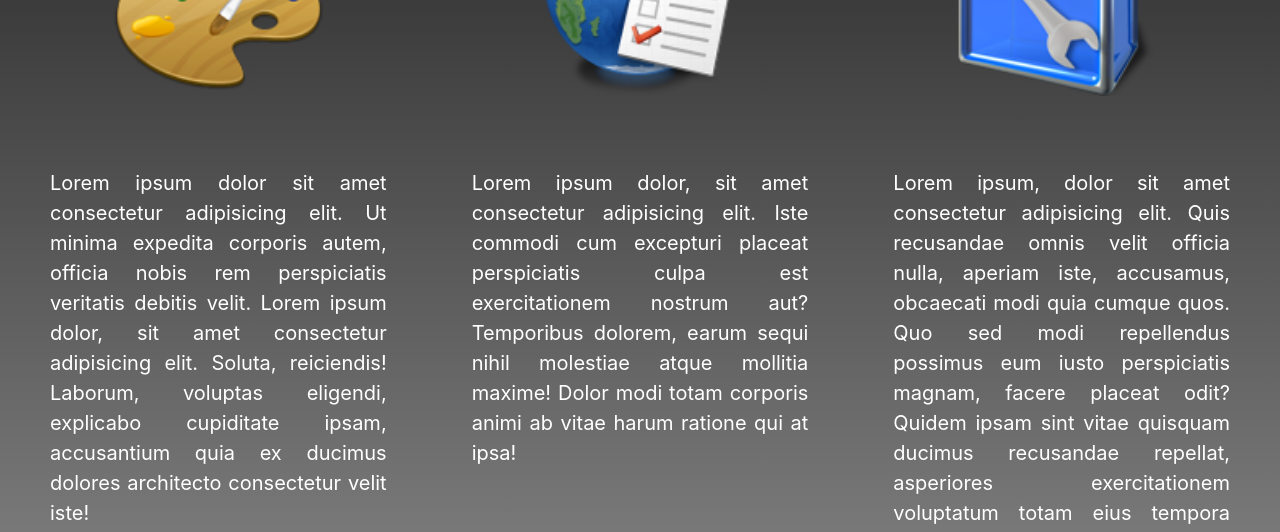
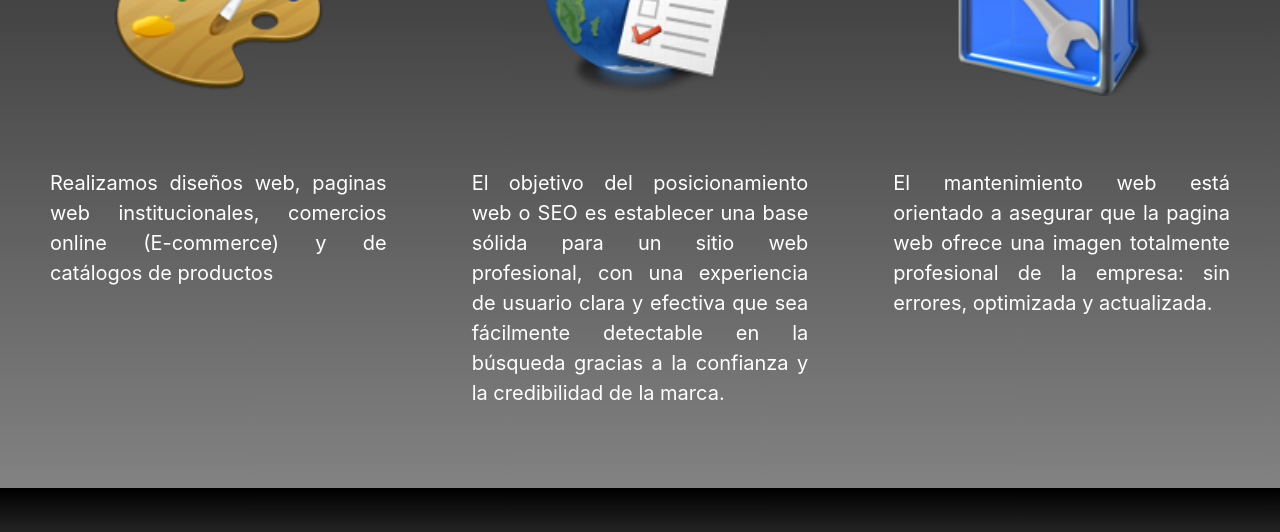
Before and after one commit to DebMS/ProyectoCoder, a website: page html/servicios.html in a window 1280 px wide. Shown: the part 516-1048 px from the top of the page. Drawn offline with nearby package versions, Linux system fonts and the light colour scheme.

Commit message:
agregando contenido a parrafos de servicios

```diff
--- a/html/servicios.html
+++ b/html/servicios.html
@@ -72,35 +72,27 @@
         <h3 class="h3">Diseño de Páginas Web</h3>
         <img class="diseño" src="../images/design.png" alt="" />
         <p class="parrafo1">
-          Lorem ipsum dolor sit amet consectetur adipisicing elit. Ut minima
-          expedita corporis autem, officia nobis rem perspiciatis veritatis
-          debitis velit. Lorem ipsum dolor, sit amet consectetur adipisicing
-          elit. Soluta, reiciendis! Laborum, voluptas eligendi, explicabo
-          cupiditate ipsam, accusantium quia ex ducimus dolores architecto
-          consectetur velit iste!
+          Realizamos diseños web, paginas web institucionales, comercios online
+          (E-commerce) y de catálogos de productos
         </p>
       </div>
       <div class="box2">
         <h3 class="h3">Posicionamiento SEO</h3>
         <img class="posicionamiento" src="/images/posicionamiento.png" alt="" />
         <p class="parrafo2">
-          Lorem ipsum dolor, sit amet consectetur adipisicing elit. Iste commodi
-          cum excepturi placeat perspiciatis culpa est exercitationem nostrum
-          aut? Temporibus dolorem, earum sequi nihil molestiae atque mollitia
-          maxime! Dolor modi totam corporis animi ab vitae harum ratione qui at
-          ipsa!
+          El objetivo del posicionamiento web o SEO es establecer una base
+          sólida para un sitio web profesional, con una experiencia de usuario
+          clara y efectiva que sea fácilmente detectable en la búsqueda gracias
+          a la confianza y la credibilidad de la marca.
         </p>
       </div>
       <div class="box3">
         <h3 class="h3">Mantenimiento</h3>
         <img class="mantenimiento" src="/images/mantenimiento.png" alt="" />
         <p class="parrafo3">
-          Lorem ipsum, dolor sit amet consectetur adipisicing elit. Quis
-          recusandae omnis velit officia nulla, aperiam iste, accusamus,
-          obcaecati modi quia cumque quos. Quo sed modi repellendus possimus eum
-          iusto perspiciatis magnam, facere placeat odit? Quidem ipsam sint
-          vitae quisquam ducimus recusandae repellat, asperiores exercitationem
-          voluptatum totam eius tempora delectus illum.
+          El mantenimiento web está orientado a asegurar que la pagina web
+          ofrece una imagen totalmente profesional de la empresa: sin errores,
+          optimizada y actualizada.
         </p>
       </div>
     </main>
```
